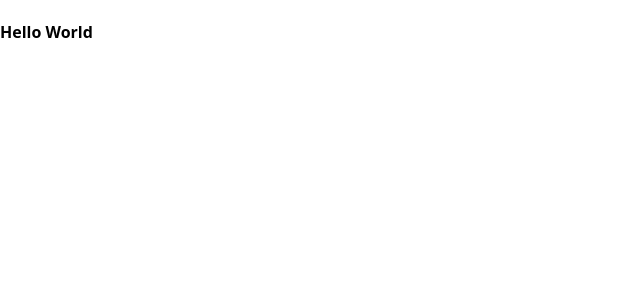
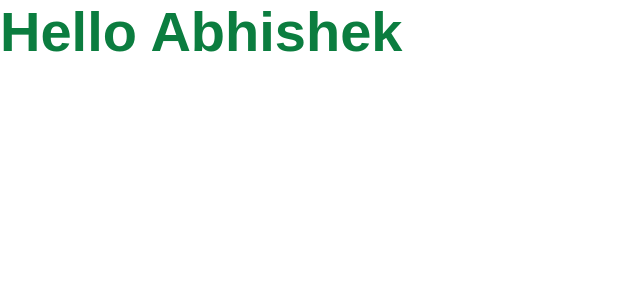
Before and after one commit to abhishekisadeveloper/DIFOOCH-Website, a React (Vite) app in the folder difooch-web/: page / in a window 1280 px wide. Shown: the top 300 px of the page, without its empty margins (0-640 px from the left). Built offline with nearby package versions, Linux system fonts and the light colour scheme.

Commit message:
new one with the ui kit 2

```diff
--- a/difooch-web/package.json
+++ b/difooch-web/package.json
@@ -12,8 +12,7 @@
   "dependencies": {
     "@tailwindcss/vite": "^4.1.13",
     "react": "^19.1.1",
-    "react-dom": "^19.1.1",
-    "tailwindcss": "^4.1.13"
+    "react-dom": "^19.1.1"
   },
   "devDependencies": {
     "@eslint/js": "^9.36.0",
--- a/difooch-web/src/App.jsx
+++ b/difooch-web/src/App.jsx
@@ -5,7 +5,7 @@ const App = () => {
   return (
     <>
       <div >
-        <Typography variant="h1">Hello World</Typography>
+        <Typography className="textThree" variant="h1">Hello Abhishek </Typography>
       </div>
     </>
   )
--- a/difooch-web/src/components/UI/Typography/Typography.jsx
+++ b/difooch-web/src/components/UI/Typography/Typography.jsx
@@ -1,15 +1,10 @@
 
-const Typography = ({ variant = "p", children, className = "" }) => {
+const Typography = ({ variant = "p", children, className }) => {
   const Tag = variant;
 
-  const styles = {
-  h1: "text-[var(--text-heading-large)] leading-[var(--leading-heading-large)] font-[var(--font-family-jakarta)] font-bold text-[var(--color-primary)]",
-  h2: "text-[var(--text-heading-medium)] leading-[var(--leading-heading-medium)] font-[var(--font-family-jakarta)] font-medium",
-  p: "text-[var(--text-medium)] leading-[var(--leading-medium)] font-[var(--font-family-jakarta)]",
-  span: "text-[var(--text-small)] leading-[var(--leading-small)] font-[var(--font-family-jakarta)]",
-};
 
-  return <Tag className={`${styles[variant]} ${className}`}>{children}</Tag>;
+
+  return <Tag className={`${className}`}>{children}</Tag>;
 };
 
 export default Typography;
--- a/difooch-web/src/index.css
+++ b/difooch-web/src/index.css
@@ -1,8 +1,19 @@
+@import "tailwindcss";
 @import url('https://fonts.googleapis.com/css2?family=Plus+Jakarta+Sans:ital,wght@0,200..800;1,200..800&display=swap');
 
-/* theme.css */
+
+  .textThree {
+    font-family: var(--font-family-jakarta);
+    color: var(--color-primary);
+    background-color: var(--color-white);
+    margin: 0;
+    padding: 0;
+    font-size: var(--text-heading-large);
+    line-height: var(--leading-heading-large);
+    font-weight: bold;
+  }
 :root {
-  /* 🎨 Colors */
+  /* Colors */
   --color-primary: #0B7D3F;
   --color-secondary: #F4F5F0;
   --color-accent: #FDD835;
@@ -37,4 +48,3 @@
   --text-small: 14px;
   --leading-small: 24px;
 }
-@import "tailwindcss";
```
Also changed, not shown: difooch-web/src/components/theme.js (deleted), 1 other file (tests, documents, lock files or other folders).
